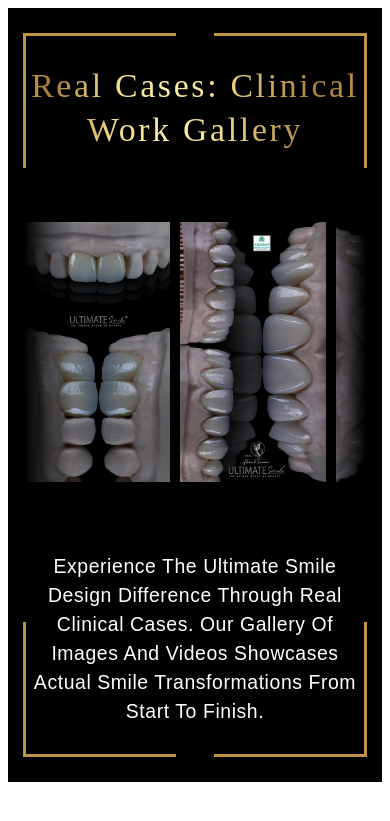
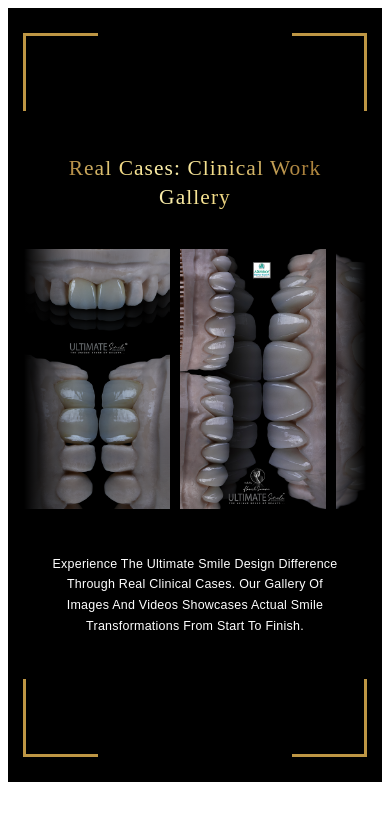
Before and after one commit to Yashpal-vaghela/dentist-usd-new, a Django app: template home/templates/workgallery.html in a window 390 px wide. Shown: the top 821 px of the page. Run offline with Django 5.2, Linux system fonts and the light colour scheme; the template is opened without the code that fills it, so the values that code supplies are empty.

Commit message:
update_css_for_guide_workgallery

```diff
--- a/static/css/workgallery.css
+++ b/static/css/workgallery.css
@@ -29,7 +29,7 @@
     justify-content: center;
     /* Evenly distribute header, slider, and description */
 
-    gap: 70px;
+    gap: 28px;
     box-sizing: border-box;
 }
 
@@ -230,10 +231,22 @@
 /* ==========================================================================
    RESPONSIVE LAYOUT BREAKPOINTS
    ========================================================================== */
-
-@media (max-width: 991px) {
+@media (max-width: 1200px) {
     .clinical-gallery-section {
         padding: 3vh 20px;
+    }
+
+    .gallery-description {
+        max-width: 1000px;
+        margin: 0;
+        font-family: 'Montserrat', sans-serif;
+        font-weight: 500;
+        font-size: 20px;
+        line-height: 1.5;
+        letter-spacing: 0.03em;
+        text-transform: capitalize;
+        text-align: center;
+        color: #ffffff;
     }
 
     .gallery-slider {
@@ -258,13 +271,112 @@
     }
 }
 
+@media (max-width: 991px) {
+    .clinical-gallery-section {
+        padding: 3vh 20px;
+    }
+
+    .gallery-slider {
+        overflow-x: auto;
+        overflow-y: hidden;
+        scrollbar-width: none;
+    }
+
+    .gallery-slider::-webkit-scrollbar {
+        display: none;
+    }
+
+    /* Tablet-responsive description: scales with viewport WIDTH (vw), not height */
+    .gallery-description {
+        width: 90%;
+        max-width: 82vw;
+        margin: 0 auto;
+        font-family: 'Montserrat', sans-serif;
+        font-weight: 500;
+        /* clamp(min, preferred-vw, max): scales smoothly 768px → 991px */
+        font-size: clamp(13px, 1.75vw, 18px);
+        line-height: 1.6;
+        letter-spacing: 0.02em;
+        text-transform: capitalize;
+        text-align: center;
+        color: #ffffff;
+        margin-top: 6px;
+    }
+
+    .gallery-track {
+        width: max-content;
+        gap: 16px;
+    }
+
+    /* Fallback image sizing when GSAP is not loaded/failed on tablet */
+    .gallery-track img {
+        height: clamp(120px, 35vh, 300px);
+        width: auto;
+    }
+}
+
 @media (max-width: 767px) {
     .clinical-gallery-section {
         padding: 3vh 16px;
     }
 
+    .corner {
+        position: absolute;
+        width: clamp(40px, 100vh, 75px);
+        height: clamp(54px, 16vh, 78px);
+        box-sizing: border-box;
+        pointer-events: none;
+    }
+
+    .gallery-container {
+        width: 100%;
+        height: 100%;
+        max-width: 1920px;
+        display: flex;
+        flex-direction: column;
+        align-items: center;
+        justify-content: center;
+        gap: 60px;
+        box-sizing: border-box;
+    }
+
     .gallery-track {
         gap: 10px;
+    }
+
+    /* Heading: scales with screen WIDTH so it wraps naturally to 2 lines on narrow mobile */
+    .gallery-heading {
+        width: 90%;
+        max-width: 90vw;
+        margin: 0 auto;
+        font-family: 'Gilda Display', serif;
+        font-weight: 400;
+        /* clamp(min, preferred-vw, max): at 497px → ~27px (wraps to 2 lines), at 767px → ~38px */
+        font-size: clamp(18px, 5.5vw, 28px);
+        line-height: 1.35;
+        letter-spacing: 0.05em;
+        text-align: center;
+        background: linear-gradient(270deg, #BE9644 0.01%, #AA803C 15.01%, #F3DC87 43.01%, #FBEFAC 59.01%, #F3DC87 73.01%, #AA803C 93.01%, #C49D47 100.01%);
+        -webkit-background-clip: text;
+        -webkit-text-fill-color: transparent;
+        background-clip: text;
+    }
+
+    /* Description: scales with screen WIDTH for proper mobile readability */
+    .gallery-description {
+        width: 88%;
+        max-width: 88vw;
+        margin: 0 auto;
+        font-family: 'Montserrat', sans-serif;
+        font-weight: 500;
+        /* clamp(min, preferred-vw, max): at 497px → ~16px, at 767px → ~15px */
+        font-size: clamp(12px, 3.2vw, 15px);
+        line-height: 1.65;
+        letter-spacing: 0.02em;
+        text-transform: capitalize;
+        text-align: center;
+        color: #ffffff;
+        margin-top: 8px;
     }
 
     /* Fallback image sizing when GSAP is not loaded/failed on mobile */
@@ -293,13 +434,51 @@
         height: clamp(100px, 30vh, 150px);
     }
 }
+
 @media (max-width: 576px) {
-.gallery-slider::before {
-    width: 50px;
+    .gallery-slider::before {
+        width: 50px;
+    }
+
+    .gallery-container {
+        width: 100%;
+        height: 100%;
+        max-width: 1920px;
+        display: flex;
+        flex-direction: column;
+        align-items: center;
+        justify-content: center;
+        gap: 37px;
+        box-sizing: border-box;
+    }
+
+
+    .gallery-slider::after {
+        width: 50px;
+    }
 }
 
 
-.gallery-slider::after {
-    width: 50px;
+@media screen and (max-width: 576px) and (max-height: 750px) {
+
+    .gallery-container {
+        width: 100%;
+        height: 100%;
+        max-width: 1920px;
+        display: flex;
+        flex-direction: column;
+        align-items: center;
+        justify-content: center;
+        gap: 21px;
+        box-sizing: border-box;
+    }
+
+    .corner {
+        position: absolute;
+        width: clamp(40px, 100vh, 61px);
+        height: clamp(54px, 16vh, 61px);
+        box-sizing: border-box;
+        pointer-events: none;
+    }
+
 }
-}
```
Also changed, not shown: other parts of static/css/workgallery.css (+30 -0 lines), static/css/guide_section.css (+24 -10 lines).
